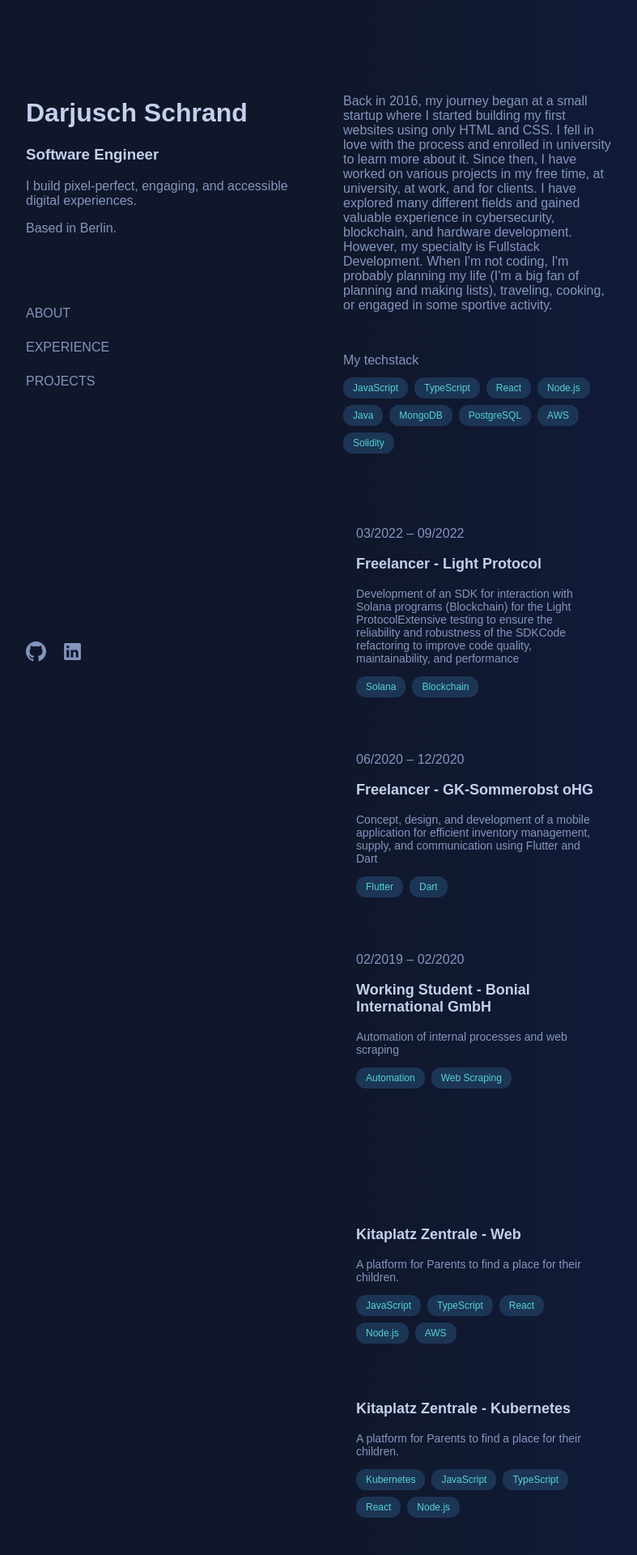
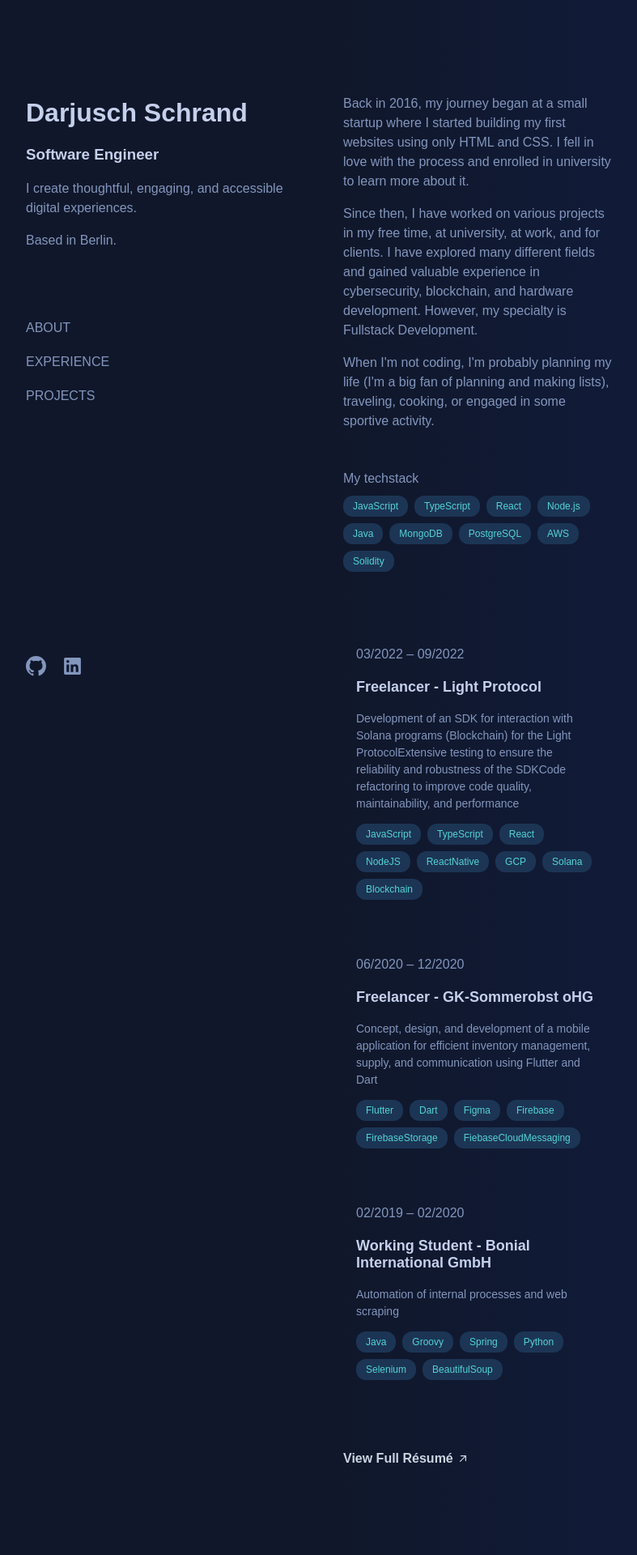
Before and after one commit to Darjusch/portfolio, a React (Vite) app: page / in a window 1280 px wide. Shown: the top 1920 px of the page at 81% size, without its empty margins (246-1033 px from the left). Built offline with nearby package versions, Linux system fonts and the light colour scheme; a web font is replaced by a local one.

Commit message:
fine tuning of data, view resume button

```diff
--- a/src/App.css
+++ b/src/App.css
@@ -157,6 +157,10 @@ body {
 .about {
   margin-bottom: 50px;
 }
+p {
+  line-height: 1.5; /* This sets the line spacing to 1.5 times the normal spacing */
+  margin-bottom: 1em; /* This adds space between paragraphs */
+}
 
 .work-expirience {
   margin-bottom: 100px;
@@ -169,6 +173,38 @@ body {
 .techstack {
   margin-bottom: 50px;
 }
+
+.view-resume-button {
+  display: inline-flex;
+  align-items: baseline;
+  font-family: "Arial", sans-serif;
+  font-weight: 600;
+  font-size: 1rem; /* equivalent to text-base */
+  color: #cbd5e1; /* equivalent to text-slate-200 */
+  text-decoration: none;
+  transition: color 0.3s;
+  margin-top: 50px;
+}
+
+.view-resume-icon {
+  display: inline-block;
+  height: 1rem; /* equivalent to h-4 */
+  width: 1rem; /* equivalent to w-4 */
+  margin-left: 0.25rem; /* equivalent to ml-1 */
+  transition: transform 0.3s;
+  transform: translateY(3px); /* equivalent to translate-y-px */
+}
+
+.view-resume-button:hover .view-resume-icon,
+.view-resume-button:focus .view-resume-icon {
+  transform: translateX(0.25rem) translateY(-0.25rem); /* equivalent to -translate-y-1 and translate-x-1 */
+}
+
+.view-resume-button:hover {
+  outline: none;
+  color: #2dd4bf; /* equivalent to focus-visible:text-teal-300 */
+}
+
 /* Media query for smaller screens */
 @media (max-width: 768px) {
   body {
--- a/src/App.tsx
+++ b/src/App.tsx
@@ -7,6 +7,9 @@ function App() {
     // TODO Margins / Paddings should be consisten -> Multiples of each other
     // Texts need to be updated -> About me and for Projects / Work expirience !
     // TODO align the card with the about text
+    // We need a Icon
+    // We need to deploy
+    // We need Imprint
 
     // TODO EMBED TryHackMe, HackTheBox, PortSwigger, and other badges that was a lot of time and effort
     // https://tryhackme.com/p/PrinceOfPersia
@@ -32,13 +35,42 @@ function App() {
 
 export default App;
 
+export const ViewResumeButton = () => {
+  return (
+    <a
+      className="view-resume-button"
+      href="/resume.pdf"
+      target="_blank"
+      rel="noreferrer noopener"
+      aria-label="View Full Résumé (opens in a new tab)"
+    >
+      <span className="view-resume-button-text">
+        View Full Résumé
+        <svg
+          xmlns="http://www.w3.org/2000/svg"
+          viewBox="0 0 20 20"
+          fill="currentColor"
+          aria-hidden="true"
+          className="view-resume-icon"
+        >
+          <path
+            fillRule="evenodd"
+            d="M5.22 14.78a.75.75 0 001.06 0l7.22-7.22v5.69a.75.75 0 001.5 0v-7.5a.75.75 0 00-.75-.75h-7.5a.75.75 0 000 1.5h5.69l-7.22 7.22a.75.75 0 000 1.06z"
+            clipRule="evenodd"
+          ></path>
+        </svg>
+      </span>
+    </a>
+  );
+};
+
 export const Introduction = () => {
   return (
     <div className="introduction-wrapper">
       <h1 className="highlight-text">Darjusch Schrand</h1>
       <h3 className="highlight-text">Software Engineer</h3>
       <p>
-        I build pixel-perfect, engaging, and accessible digital experiences.
+        I create thoughtful, engaging, and accessible digital experiences.
         <p>Based in Berlin.</p>
       </p>
     </div>
@@ -152,13 +184,18 @@ export const About = () => {
       <p>
         Back in 2016, my journey began at a small startup where I started
         building my first websites using only HTML and CSS. I fell in love with
-        the process and enrolled in university to learn more about it. Since
-        then, I have worked on various projects in my free time, at university,
-        at work, and for clients. I have explored many different fields and
-        gained valuable experience in cybersecurity, blockchain, and hardware
-        development. However, my specialty is Fullstack Development. When I'm
-        not coding, I'm probably planning my life (I'm a big fan of planning and
-        making lists), traveling, cooking, or engaged in some sportive activity.
+        the process and enrolled in university to learn more about it.
+      </p>
+      <p>
+        Since then, I have worked on various projects in my free time, at
+        university, at work, and for clients. I have explored many different
+        fields and gained valuable experience in cybersecurity, blockchain, and
+        hardware development. However, my specialty is Fullstack Development.
+      </p>
+      <p>
+        When I'm not coding, I'm probably planning my life (I'm a big fan of
+        planning and making lists), traveling, cooking, or engaged in some
+        sportive activity.
       </p>
     </div>
   );
@@ -220,6 +257,7 @@ export const WorkExperience = () => {
           </div>
         </div>
       ))}
+      <ViewResumeButton />
     </div>
   );
 };
--- a/src/projects.json
+++ b/src/projects.json
@@ -44,7 +44,14 @@
     "title": "SommerObst - Mobile",
     "url": "https://github.com/Darjusch/SommerObstApp",
     "description": "An app that helps a greengrocer business manage stock supplies, allowing sellers to update inventory, notify drivers of restocking needs, send messages, and generate admin reports.!",
-    "technologies": ["Dart", "Flutter", "Firebase", "Firestorage"],
+    "technologies": [
+      "Flutter",
+      "Dart",
+      "Figma",
+      "Firebase",
+      "FirebaseStorage",
+      "FiebaseCloudMessaging"
+    ],
     "image": ""
   },
   {
--- a/src/work-expirience.json
+++ b/src/work-expirience.json
@@ -9,7 +9,16 @@
       "Extensive testing to ensure the reliability and robustness of the SDK",
       "Code refactoring to improve code quality, maintainability, and performance"
     ],
-    "technologies": ["Solana", "Blockchain"],
+    "technologies": [
+      "JavaScript",
+      "TypeScript",
+      "React",
+      "NodeJS",
+      "ReactNative",
+      "GCP",
+      "Solana",
+      "Blockchain"
+    ],
     "position": "Freelancer"
   },
   {
@@ -20,7 +29,14 @@
     "description": [
       "Concept, design, and development of a mobile application for efficient inventory management, supply, and communication using Flutter and Dart"
     ],
-    "technologies": ["Flutter", "Dart"],
+    "technologies": [
+      "Flutter",
+      "Dart",
+      "Figma",
+      "Firebase",
+      "FirebaseStorage",
+      "FiebaseCloudMessaging"
+    ],
     "position": "Freelancer"
   },
   {
@@ -29,7 +45,14 @@
     "company": "Bonial International GmbH",
     "role": "Working Student",
     "description": ["Automation of internal processes and web scraping"],
-    "technologies": ["Automation", "Web Scraping"],
+    "technologies": [
+      "Java",
+      "Groovy",
+      "Spring",
+      "Python",
+      "Selenium",
+      "BeautifulSoup"
+    ],
     "position": "Working Student"
   }
 ]
```
Also changed, not shown: 1 other file (tests, documents, lock files or other folders).
